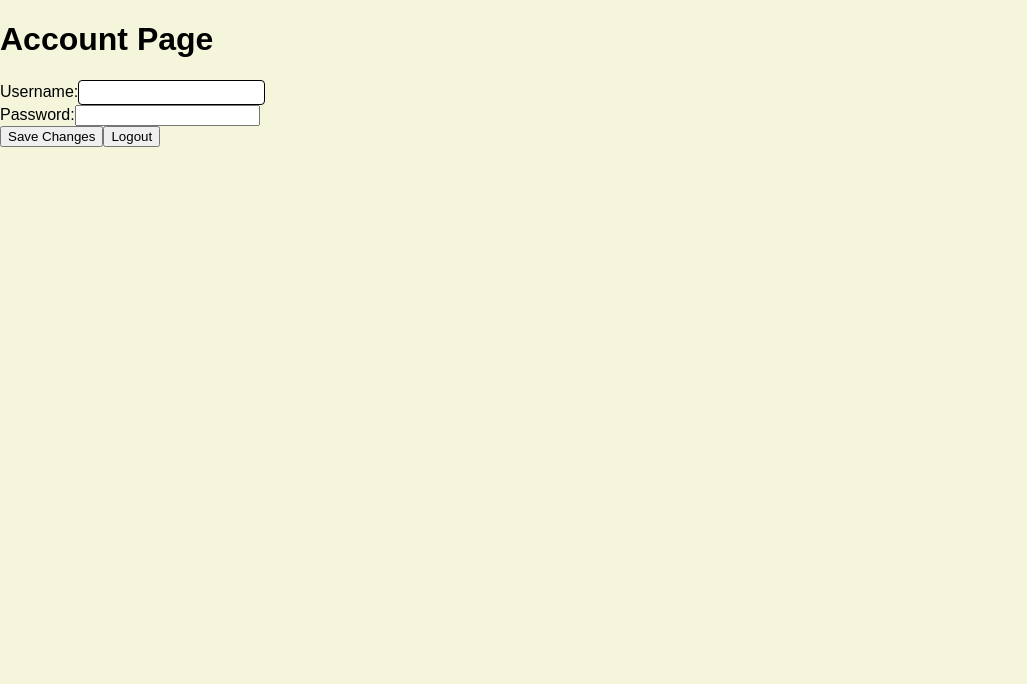
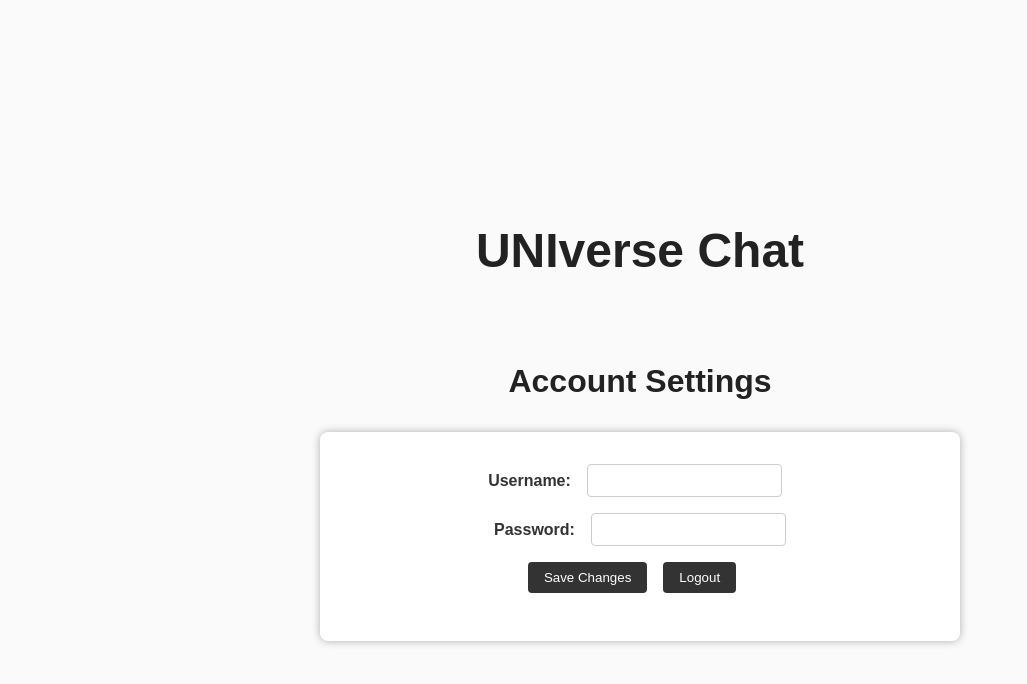
Before and after one commit to nschlaepfer/UNIverseCHAT, a React (Create React App) app: page /account in a window 1280 px wide. Shown: the top 684 px of the page, without its empty margins (0-1027 px from the left). Built offline with nearby package versions, Linux system fonts and the light colour scheme.

Commit message:
updated visuals to make it clean looking.

```diff
--- /dev/null
+++ b/src/AccountPage.css
@@ -0,0 +1,58 @@
+.AccountPage {
+    display: flex;
+    flex-direction: column;
+    align-items: center;
+    justify-content: center;
+    min-height: 100vh;
+    background-color: #fafafa;
+    color: #333;
+  }
+
+  .account-form {
+    display: flex;
+    flex-direction: column;
+    align-items: center;
+    justify-content: center;
+    padding: 2rem;
+    background-color: #fff;
+    border-radius: 8px;
+    box-shadow: 0px 0px 8px rgba(0, 0, 0, 0.3);
+  }
+
+  .account-form-row {
+    display: flex;
+    flex-direction: row;
+    align-items: center;
+    margin-bottom: 1rem;
+  }
+
+  .account-form-row label {
+    margin-right: 1rem;
+    font-weight: bold;
+  }
+
+  .account-form-row input {
+    padding: 0.5rem;
+    border: 1px solid #ccc;
+    border-radius: 4px;
+  }
+
+  .account-form-row button {
+    margin-right: 1rem;
+    padding: 0.5rem 1rem;
+    background-color: #333;
+    color: #fff;
+    border: none;
+    border-radius: 4px;
+    cursor: pointer;
+  }
+
+  .account-form-row button:hover {
+    background-color: #555;
+  }
+
+  @media (min-width: 768px) {
+    .account-form {
+      width: 50%;
+    }
+  }
--- a/src/AccountPage.js
+++ b/src/AccountPage.js
@@ -1,5 +1,7 @@
 import React, { useState } from 'react';
 import { useNavigate } from 'react-router-dom';
+import Title from './Title';
+import './AccountPage.css';
 
 function AccountPage({ onLogout }) {
   const [username, setUsername] = useState('');
@@ -26,23 +28,23 @@ function AccountPage({ onLogout }) {
   };
 
   return (
-    <div>
-      <h1>Account Page</h1>
-      <div>
-        <label>
-          Username:
-          <input type="text" value={username} onChange={handleUsernameChange} />
-        </label>
-      </div>
-      <div>
-        <label>
-          Password:
-          <input type="password" value={password} onChange={handlePasswordChange} />
-        </label>
-      </div>
-      <button onClick={handleSave}>Save Changes</button>
-      <button onClick={handleLogout}>Logout</button>
-
+    <div className="AccountPage">
+      <Title />
+      <h1>Account Settings</h1>
+      <form className="account-form">
+        <div className="account-form-row">
+          <label htmlFor="username">Username:</label>
+          <input type="text" id="username" value={username} onChange={handleUsernameChange} />
+        </div>
+        <div className="account-form-row">
+          <label htmlFor="password">Password:</label>
+          <input type="password" id="password" value={password} onChange={handlePasswordChange} />
+        </div>
+        <div className="account-form-row">
+          <button type="button" onClick={handleSave}>Save Changes</button>
+          <button type="button" onClick={handleLogout}>Logout</button>
+        </div>
+      </form>
     </div>
   );
 }
--- a/src/App.css
+++ b/src/App.css
@@ -1,38 +1,54 @@
 .App {
-  text-align: center;
+  height: 100vh;
+  display: flex;
+  flex-direction: column;
+  justify-content: center;
+  align-items: center;
+  background-color: #f8f8f8;
 }
 
-.App-logo {
-  height: 40vmin;
-  pointer-events: none;
+h1 {
+  font-size: 2rem;
+  font-weight: bold;
+  color: #222;
+  margin-bottom: 2rem;
 }
 
-@media (prefers-reduced-motion: no-preference) {
-  .App-logo {
-    animation: App-logo-spin infinite 20s linear;
-  }
+.login-form {
+  display: flex;
+  flex-direction: column;
+  gap: 1rem;
+  padding: 2rem;
+  border-radius: 0.5rem;
+  background-color: #fff;
+  box-shadow: 0 2px 6px rgba(0, 0, 0, 0.1);
 }
 
-.App-header {
-  background-color: #282c34;
-  min-height: 100vh;
-  display: flex;
-  flex-direction: column;
-  align-items: center;
-  justify-content: center;
-  font-size: calc(10px + 2vmin);
-  color: white;
+.login-input {
+  padding: 1rem;
+  border-radius: 0.5rem;
+  border: none;
+  background-color: #f2f2f2;
+  font-size: 1rem;
+  color: #222;
 }
 
-.App-link {
-  color: #61dafb;
+.login-input:focus {
+  outline: none;
+  box-shadow: 0 0 0 2px #0077cc;
 }
 
-@keyframes App-logo-spin {
-  from {
-    transform: rotate(0deg);
-  }
-  to {
-    transform: rotate(360deg);
-  }
+.login-button {
+  background-color: #0077cc;
+  color: #fff;
+  padding: 1rem;
+  border-radius: 0.5rem;
+  border: none;
+  cursor: pointer;
+  font-size: 1rem;
+  transition: background-color 0.2s ease-in-out;
 }
+
+.login-button:hover {
+  background-color: #005ea6;
+}
--- a/src/App.js
+++ b/src/App.js
@@ -1,33 +1,27 @@
 import React from 'react';
-import { useHistory } from 'react-router-dom';
 import { useNavigate } from 'react-router-dom';
 import Title from './Title';
-
-
 import './App.css';
 
 function App() {
   const navigate = useNavigate();
 
-  const handleNextButtonClick = () => {
+  const handleFormSubmit = (event) => {
+    event.preventDefault();
     navigate('/home');
   };
 
   return (
     <div className="App">
-      <Title /> { /* Component for title */}
-      <header className="App-header">
-        <h1>Login</h1>
-        <div>
-          <input type="text" placeholder="Username" />
-          <input type="password" placeholder="Password" />
-          <button onClick={handleNextButtonClick}>Next</button>
-        </div>
-      </header>
+      <Title />
+      <h1>Login</h1>
+      <form className="login-form" onSubmit={handleFormSubmit}>
+        <input type="text" placeholder="Username" className="login-input" />
+        <input type="password" placeholder="Password" className="login-input" />
+        <button type="submit" className="login-button">Next</button>
+      </form>
     </div>
   );
 }
 
-
-
 export default App;
--- a/src/HomePage.css
+++ b/src/HomePage.css
@@ -121,3 +121,14 @@ button[type='submit']:hover {
 .degree-selection {
     margin-top: 20px;
 }
+
+.HomePage-footer a {
+    color: black;
+    text-decoration: none;
+    border-bottom: 1px solid black;
+    transition: border-bottom 0.2s ease-in-out;
+}
+
+.HomePage-footer a:hover {
+    border-bottom: 1px solid transparent;
+}
--- a/src/HomePage.js
+++ b/src/HomePage.js
@@ -52,11 +52,11 @@ function HomePage() {
                         <button onClick={handleProfileClick}>Profile</button>
                     </div>
                     <div className="section-container">
-                    <div className="welcome-section">
-                        <p>Welcome, username!</p>
-                        <p>Current Degree: Computer Science</p>
+                        <div className="welcome-section">
+                            <p>Welcome, username!</p>
+                            <p>Current Degree: Computer Science</p>
+                        </div>
                     </div>
-                </div>
                 </div>
 
                 <div className="prompt-section">
@@ -88,7 +88,7 @@ function HomePage() {
                     <div className="degree-selection">
                         <label htmlFor="degree"></label>
                         <select id="degree" value={selectedDegree} onChange={handleDegreeChange}>
-                            <option value="">--Please choose an option--</option>
+                            <option value="">--Please choose a degree--</option>
                             <option value="Computer Science">Computer Science</option>
                             <option value="Electrical Engineering">Electrical Engineering</option>
                             <option value="Mechanical Engineering">Mechanical Engineering</option>
@@ -97,6 +97,10 @@ function HomePage() {
                     </div>
                 </div>
             </header>
+            <footer className="HomePage-footer">
+                Made by <a href="https://github.com/nschlaepfer"> Nicolas Schlaepfer </a>
+            </footer>
+
         </div>
     );
 }
```
